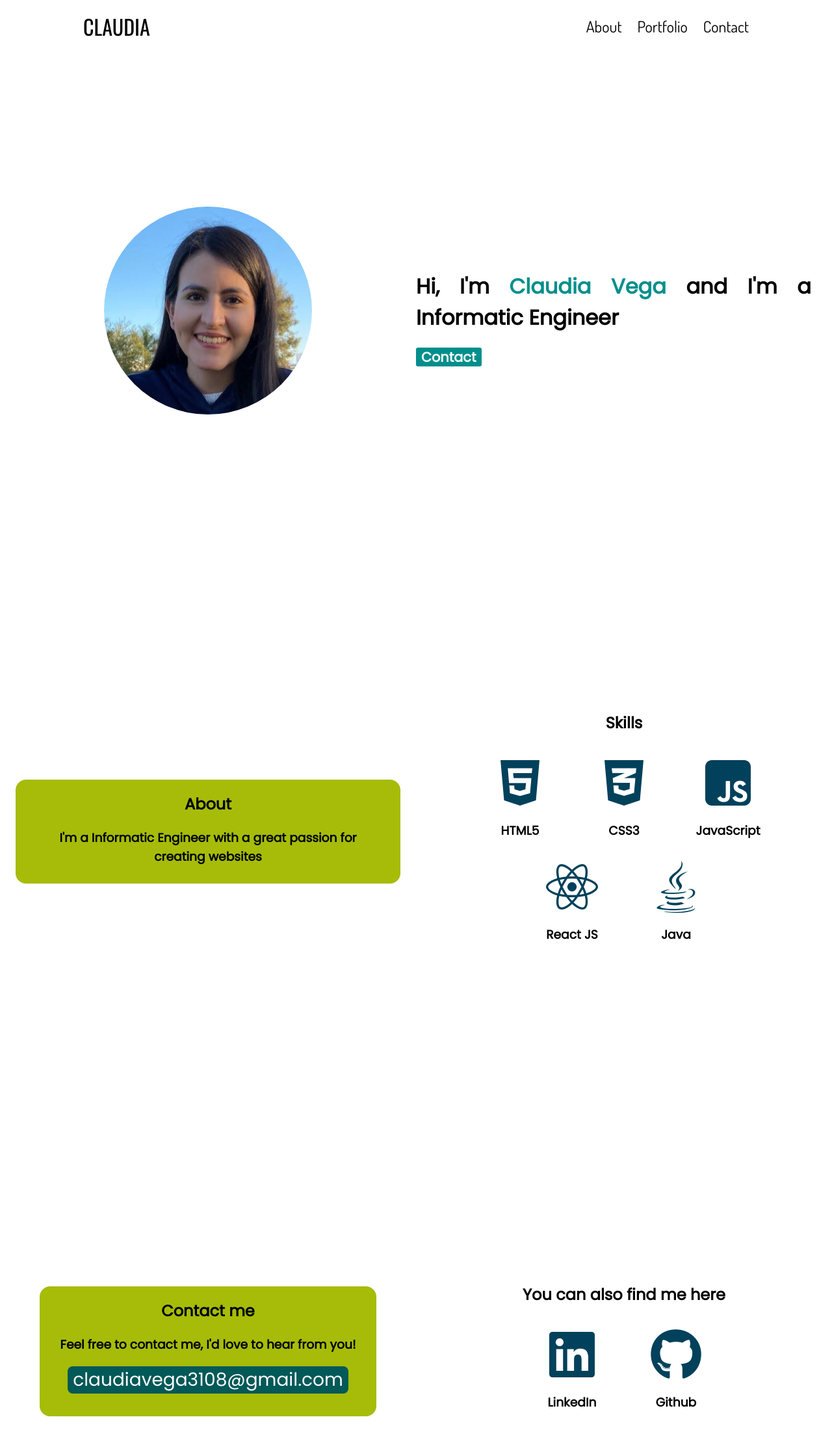
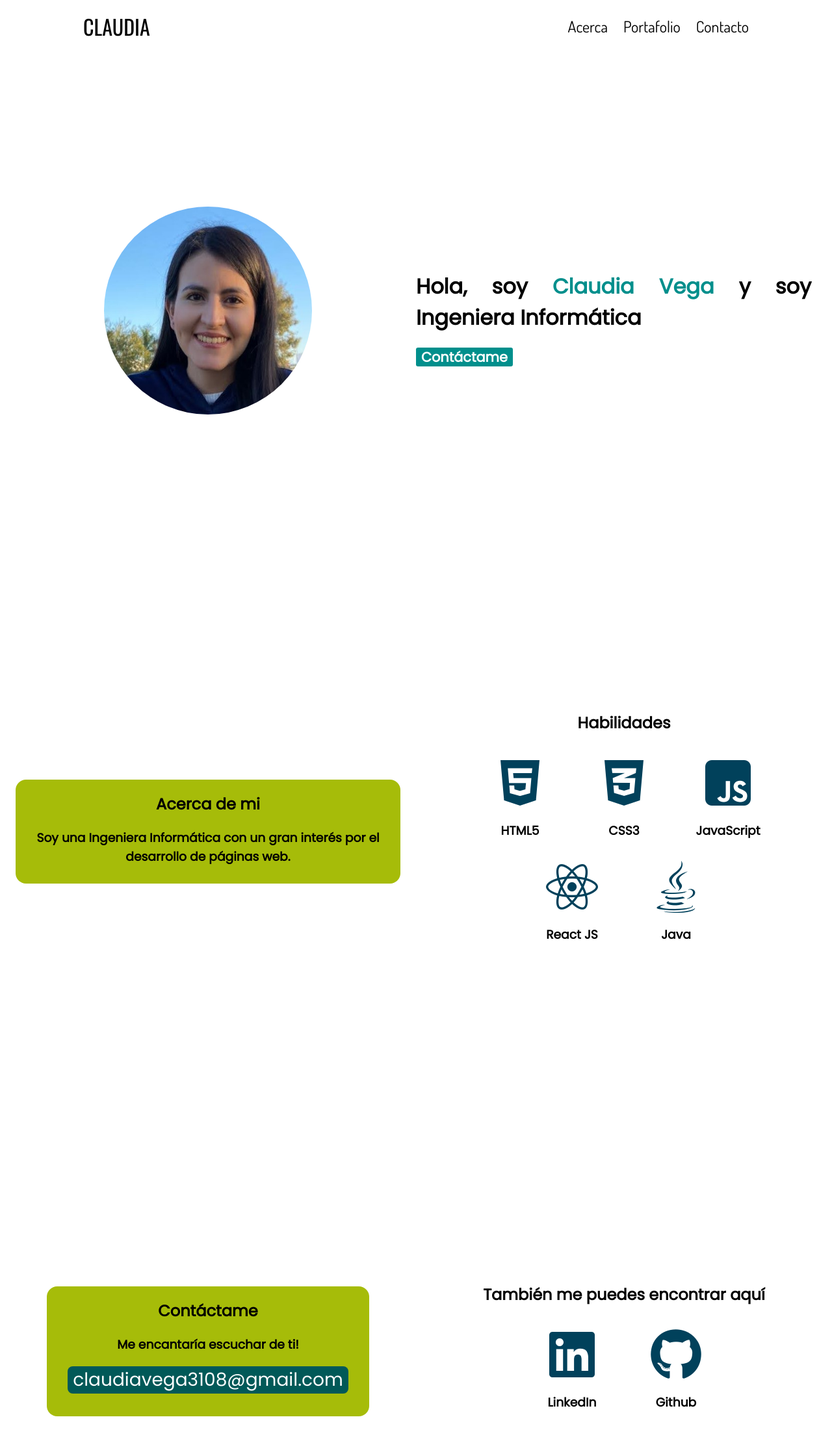
Before and after one commit to claudiamv31/portfolio, a React (Create React App) app: page / in a window 1280 px wide. Shown: the top 2218 px of the page at 65% size. Built offline with nearby package versions, Linux system fonts and the light colour scheme.

Commit message:
Cambios en el idioma

```diff
--- a/src/components/About.js
+++ b/src/components/About.js
@@ -5,11 +5,12 @@ const About = () => {
     <div id="about" className={classes.about}>
       <div className={classes.box}>
         <div>
-          <h2>About</h2>
+          <h2>Acerca de mi</h2>
         </div>
         <div className={classes.info}>
           <h3>
-            I'm a Informatic Engineer with a great passion for creating websites
+            Soy una Ingeniera Inform&aacute;tica con un gran inter&eacute;s por
+            el desarrollo de p&aacute;ginas web.
           </h3>
         </div>
       </div>
--- a/src/components/Contact.js
+++ b/src/components/Contact.js
@@ -6,10 +6,10 @@ const Contact = () => {
       <div className={classes.contact}>
         <div className={classes.box}>
           <div>
-            <h2>Contact me</h2>
+            <h2>Cont&aacute;ctame</h2>
           </div>
           <div>
-            <h3>Feel free to contact me, I'd love to hear from you!</h3>
+            <h3>Me encantar&iacute;a escuchar de ti!</h3>
           </div>
           <div className={classes.email}>
             <a href="mailto:claudiavega3108@gmail.com">
@@ -19,7 +19,7 @@ const Contact = () => {
         </div>
       </div>
       <div className={classes.links}>
-        <h2>You can also find me here</h2>
+        <h2>Tambi&eacute;n me puedes encontrar aqu&iacute;</h2>
         <div className={classes["links-logo"]}>
           <div>
             <a href="https://github.com/claudiamv31">
--- a/src/components/Home.js
+++ b/src/components/Home.js
@@ -9,9 +9,9 @@ const Home = () => {
       </div>
       <div className={classes["home-info"]}>
         <h1>
-          Hi, I'm <mark>Claudia Vega</mark> and I'm a Informatic Engineer
+          Hola, soy <mark>Claudia Vega</mark> y soy Ingeniera Inform&aacute;tica
         </h1>
-        <a href="#contact">Contact</a>
+        <a href="#contact">Cont&aacute;ctame</a>
       </div>
     </div>
   );
--- a/src/components/MainNavigation.js
+++ b/src/components/MainNavigation.js
@@ -7,13 +7,13 @@ const MainNavigation = () => {
       <nav className={classes.nav}>
         <ul>
           <li>
-            <a href="#about">About</a>
+            <a href="#about">Acerca</a>
           </li>
           <li>
-            <a href="#porfolio">Portfolio</a>
+            <a href="#porfolio">Portafolio</a>
           </li>
           <li>
-            <a href="#contact">Contact</a>
+            <a href="#contact">Contacto</a>
           </li>
         </ul>
       </nav>
--- a/src/components/Skills.js
+++ b/src/components/Skills.js
@@ -3,7 +3,7 @@ import classes from "./Skills.module.css";
 const Skills = () => {
   return (
     <div className={classes.skills}>
-      <h2>Skills</h2>
+      <h2>Habilidades</h2>
       <div className={classes["skills-logo"]}>
         <div>
           <i className="fa-brands fa-html5 fa-5x"></i>
```
